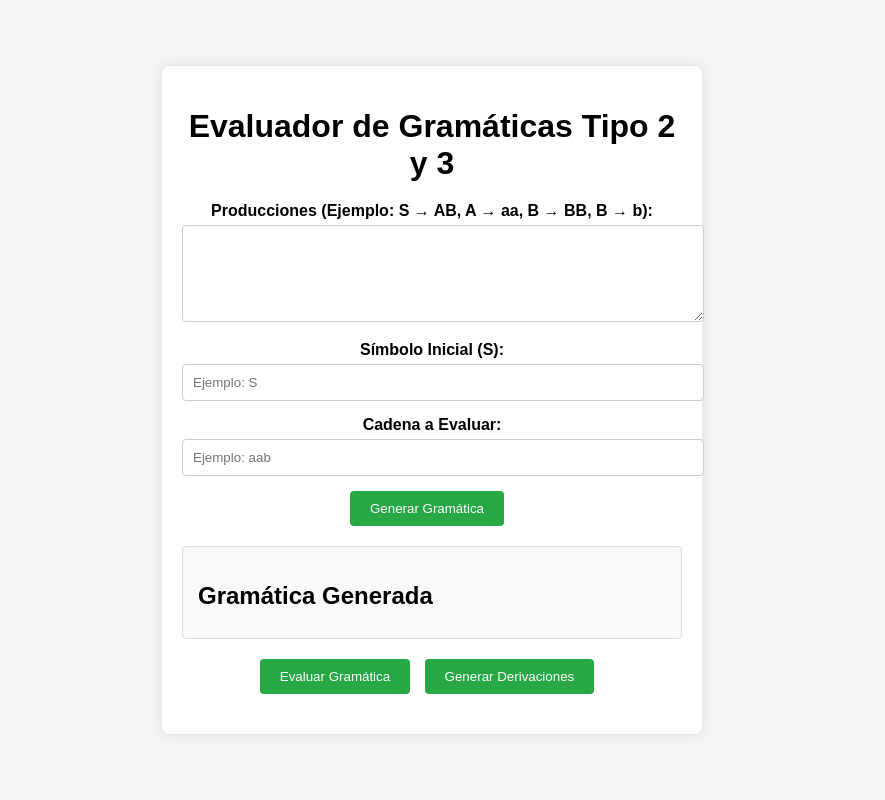
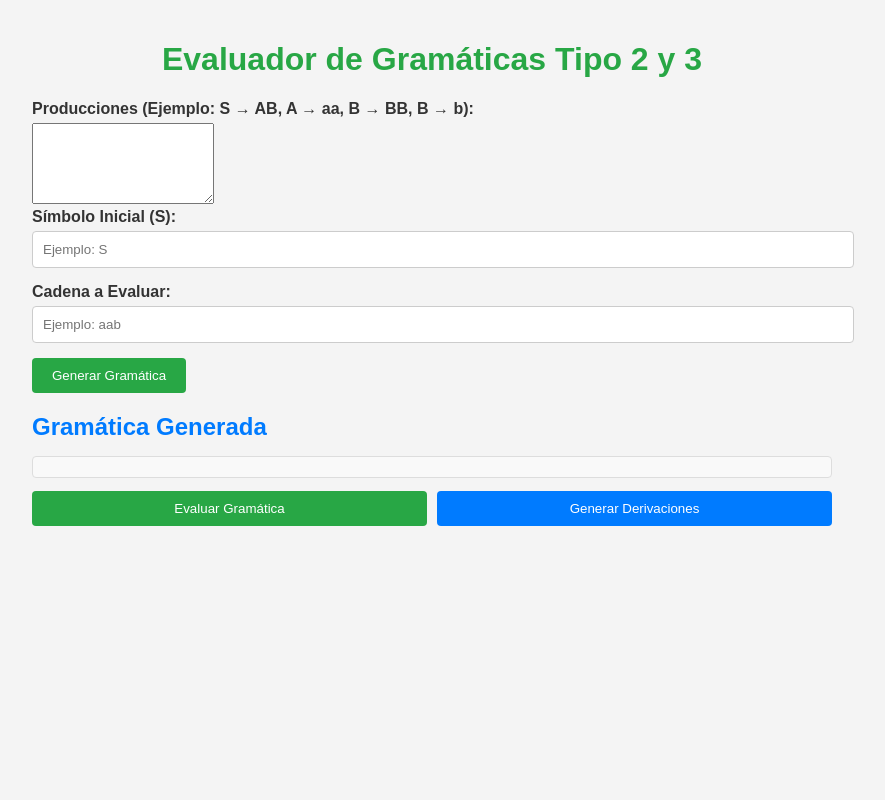
Before and after one commit to WilliamC111/Gram-ticas, a Flask app: page / in a window 1280 px wide. Shown: the whole page, without its empty margins (208-1093 px from the left). Run offline with Flask 3, Linux system fonts and the light colour scheme.

Commit message:
Update styles.css

```diff
--- a/static/styles.css
+++ b/static/styles.css
@@ -2,23 +2,30 @@ body {
     font-family: Arial, sans-serif;
     background-color: #f4f4f4;
     margin: 0;
-    padding: 0;
-    display: flex;
-    justify-content: center;
-    align-items: center;
-    height: 100vh;
+    padding: 20px;
+    color: #333;
 }
 
 .container {
+    max-width: 800px;
+    margin: 0 auto;
+}
+
+h1 {
+    text-align: center;
+    color: #28a745;
+}
+
+h2 {
+    color: #007bff;
+    margin-bottom: 15px;
+}
+
+.card {
     background-color: #fff;
     padding: 20px;
     border-radius: 8px;
     box-shadow: 0 0 10px rgba(0, 0, 0, 0.1);
-    width: 500px;
-    text-align: center;
-}
-
-h1 {
     margin-bottom: 20px;
 }
 
@@ -28,12 +35,41 @@ label {
     font-weight: bold;
 }
 
-textarea, input {
+input[type="text"] {
     width: 100%;
     padding: 10px;
     margin-bottom: 15px;
     border: 1px solid #ccc;
     border-radius: 4px;
+}
+
+table {
+    width: 100%;
+    margin-bottom: 15px;
+    border-collapse: collapse;
+}
+
+th, td {
+    padding: 10px;
+    text-align: left;
+    border-bottom: 1px solid #ddd;
+}
+
+th {
+    background-color: #f9f9f9;
+}
+
+.variable-input, .production-input {
+    width: 100%;
+    padding: 8px;
+    border: 1px solid #ccc;
+    border-radius: 4px;
+}
+
+.buttons {
+    display: flex;
+    gap: 10px;
+    margin-bottom: 20px;
 }
 
 button {
@@ -43,36 +79,41 @@ button {
     border: none;
     border-radius: 4px;
     cursor: pointer;
-    margin-right: 10px;
+    flex: 1;
 }
 
 button:hover {
     background-color: #218838;
 }
 
-.grammar-display {
-    margin-top: 20px;
-    text-align: left;
-    background-color: #f9f9f9;
-    padding: 15px;
-    border-radius: 4px;
-    border: 1px solid #ddd;
+#generateDerivationsBtn {
+    background-color: #007bff;
 }
 
-.grammar-display h2 {
-    margin-bottom: 10px;
+#generateDerivationsBtn:hover {
+    background-color: #0056b3;
 }
 
 #generatedGrammar {
     white-space: pre-wrap;
     font-family: monospace;
-}
-
-.buttons {
-    margin-top: 20px;
+    background-color: #f9f9f9;
+    padding: 10px;
+    border-radius: 4px;
+    border: 1px solid #ddd;
 }
 
 #result, #derivations, #grammarType {
-    margin-top: 20px;
+    margin-top: 15px;
     font-weight: bold;
 }
+
+@media (max-width: 768px) {
+    .buttons {
+        flex-direction: column;
+    }
+
+    button {
+        width: 100%;
+    }
+}
```
